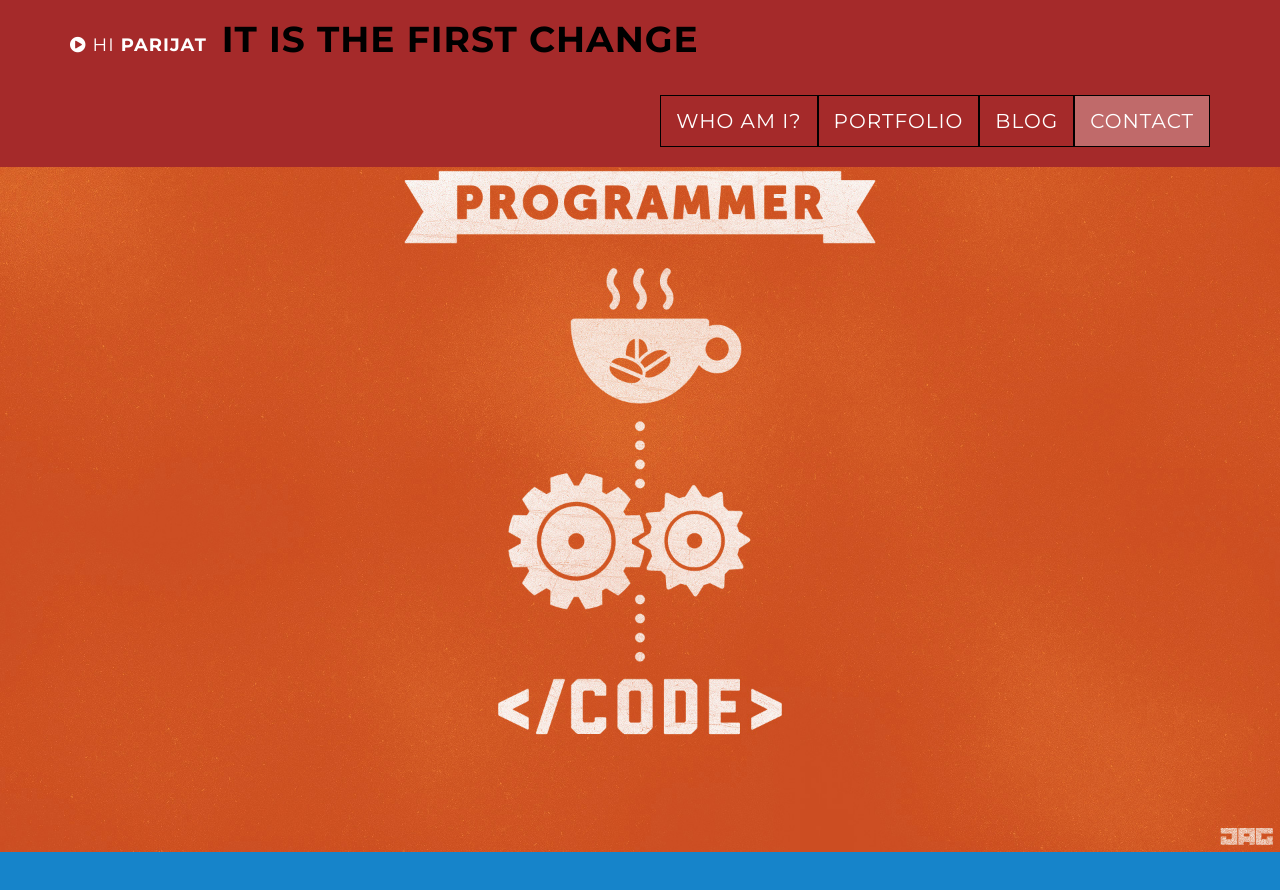
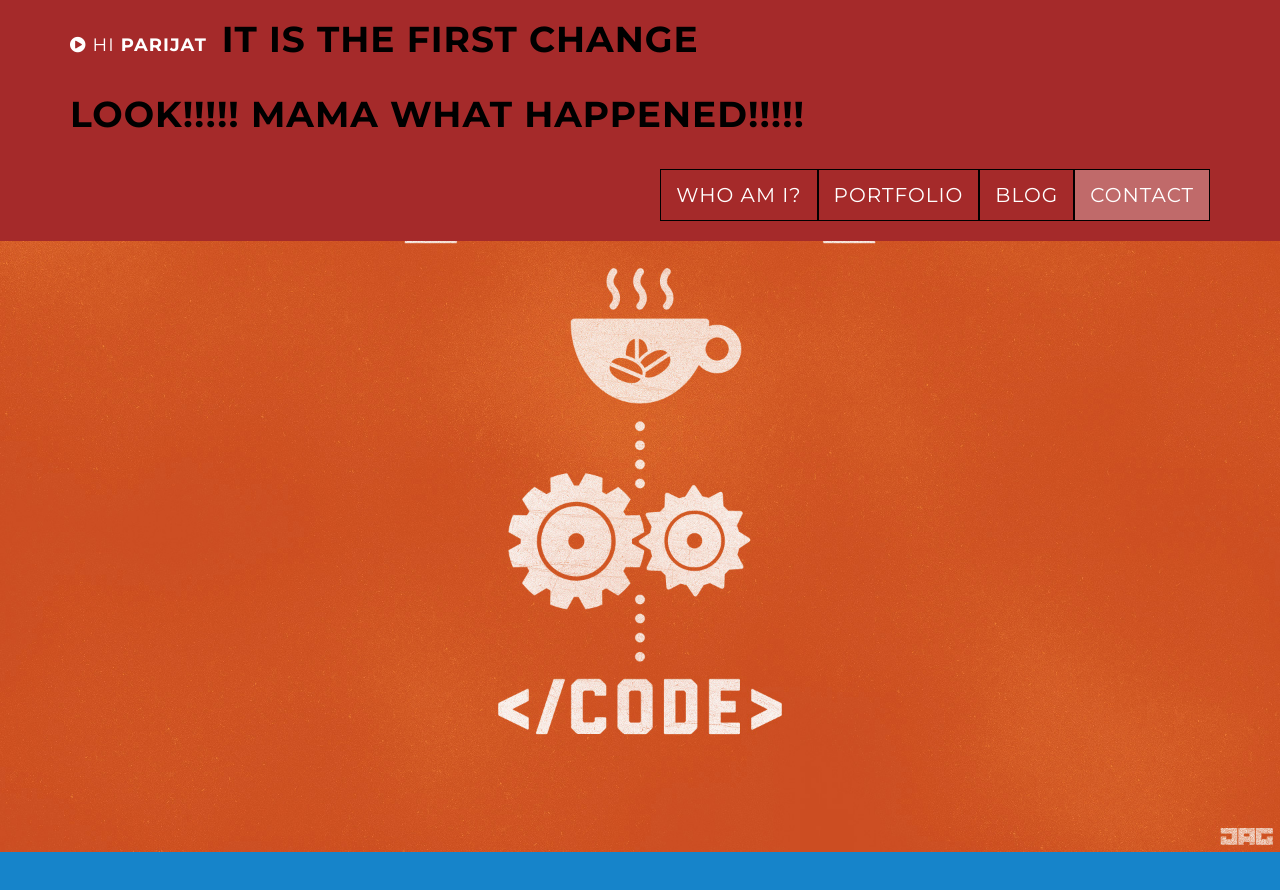
Before and after one commit to parijat-datta/WebDevelopment, a plain HTML site: page index.html in a window 1280 px wide. Shown: the top 890 px of the page. Drawn offline with Linux system fonts and the light colour scheme.

Commit message:
Update index.html
Added 2nd comment!

```diff
--- a/index.html
+++ b/index.html
@@ -62,8 +62,7 @@ url:parijatdatta.com
 
             <div >
                 <h1>It is the first change</h1>
-
-
+                <h1>Look!!!!! MAMA WHAT HAPPENED!!!!!</h1>
 
             </div>
 
```
